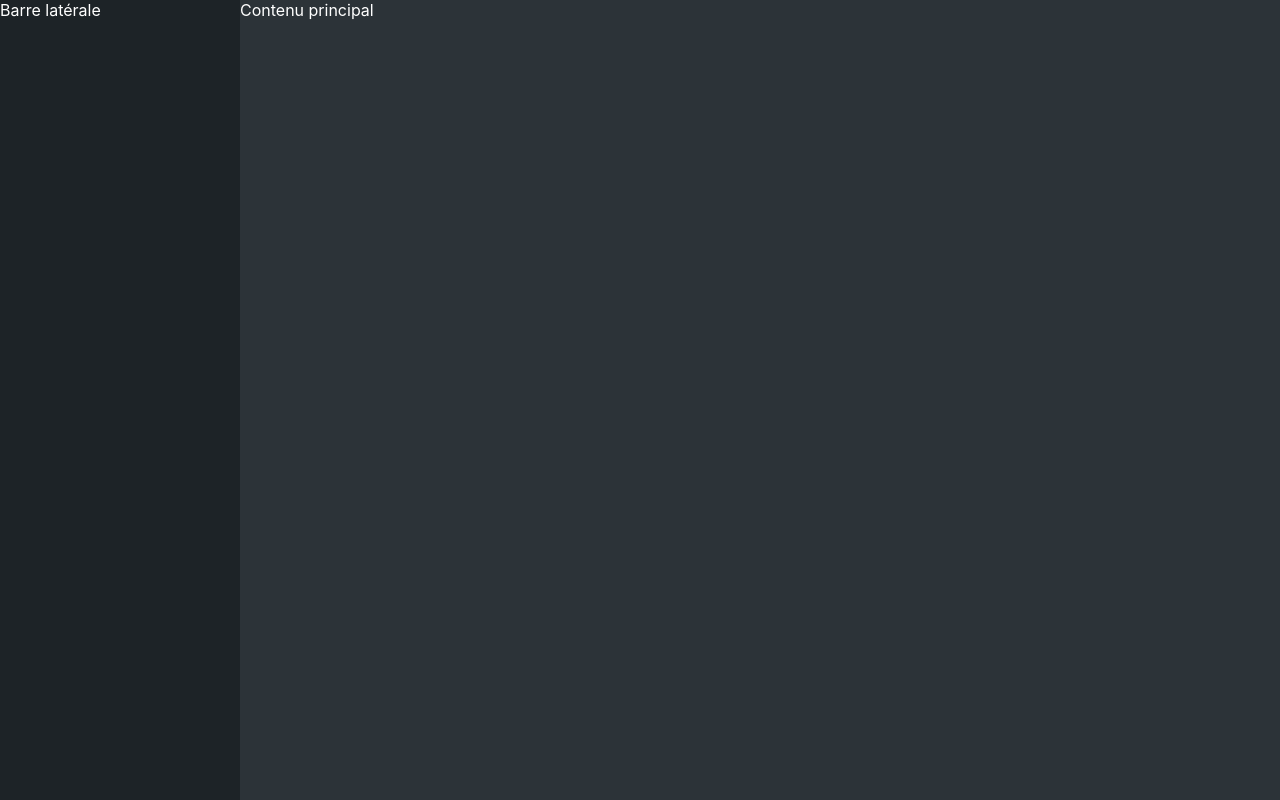
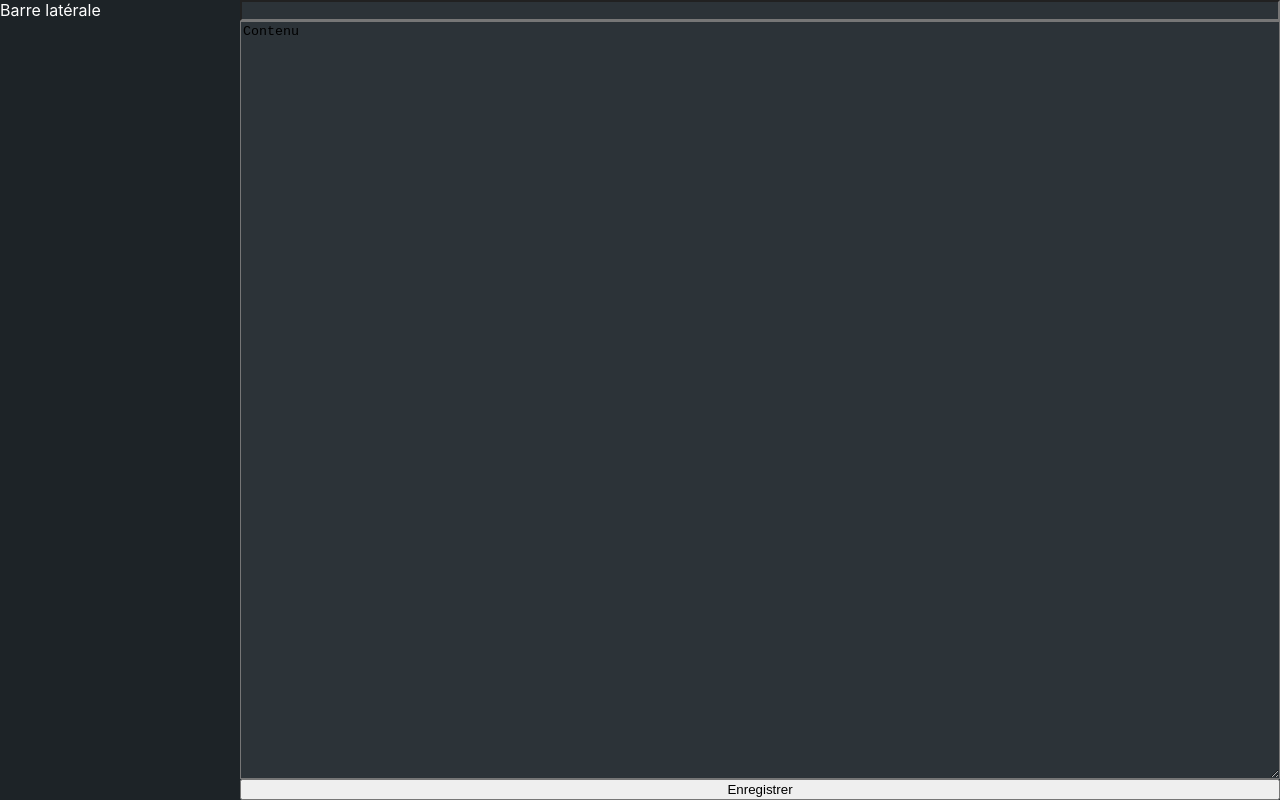
Before and after one commit to robin9thomas/React-notes, a React (Create React App) app in the folder web-app/: page / in a window 1280 px wide. Built offline with nearby package versions, Linux system fonts and the light colour scheme.

Commit message:
Add Note form with title, content and submit button

```diff
--- a/web-app/src/App.js
+++ b/web-app/src/App.js
@@ -1,12 +1,15 @@
 import { Side, Main } from "./App.styled";
 import { GlobalStyle } from "./GlobalStyle";
+import Note from "./Note";
 
 function App() {
   return (
     <>
       <GlobalStyle />
       <Side>Barre latérale</Side>
-      <Main>Contenu principal</Main>
+      <Main>
+        <Note />
+      </Main>
     </>
   );
 }
--- a/web-app/src/App.styled.js
+++ b/web-app/src/App.styled.js
@@ -8,6 +8,7 @@ export const Side = styled.aside`
   bottom: 0;
   background-color: #1d2327;
 `;
+
 export const Main = styled.main`
   height: 100vh;
   margin-inline-start: 240px;
--- /dev/null
+++ b/web-app/src/Note/Note.styled.js
@@ -0,0 +1,17 @@
+import styled from "styled-components";
+
+export const Form = styled.form`
+  height: 100%;
+  display: flex;
+  flex-direction: column;
+  align-items: stretch;
+`;
+
+export const Title = styled.input`
+  background: transparent;
+`;
+
+export const Content = styled.textarea`
+  flex: 1;
+  background: transparent;
+`;
--- /dev/null
+++ b/web-app/src/Note/index.js
@@ -0,0 +1,13 @@
+import { Form, Title, Content } from "./Note.styled";
+
+const Note = () => {
+  return (
+    <Form>
+      <Title type="text" />
+      <Content>Contenu</Content>
+      <button>Enregistrer</button>
+    </Form>
+  );
+};
+
+export default Note;
```
